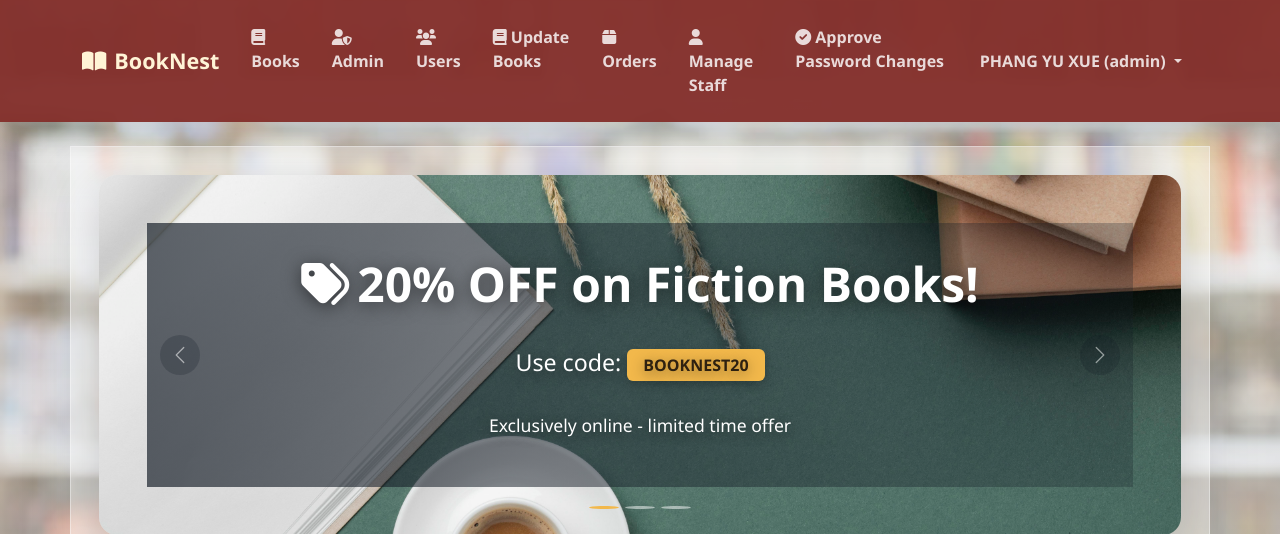
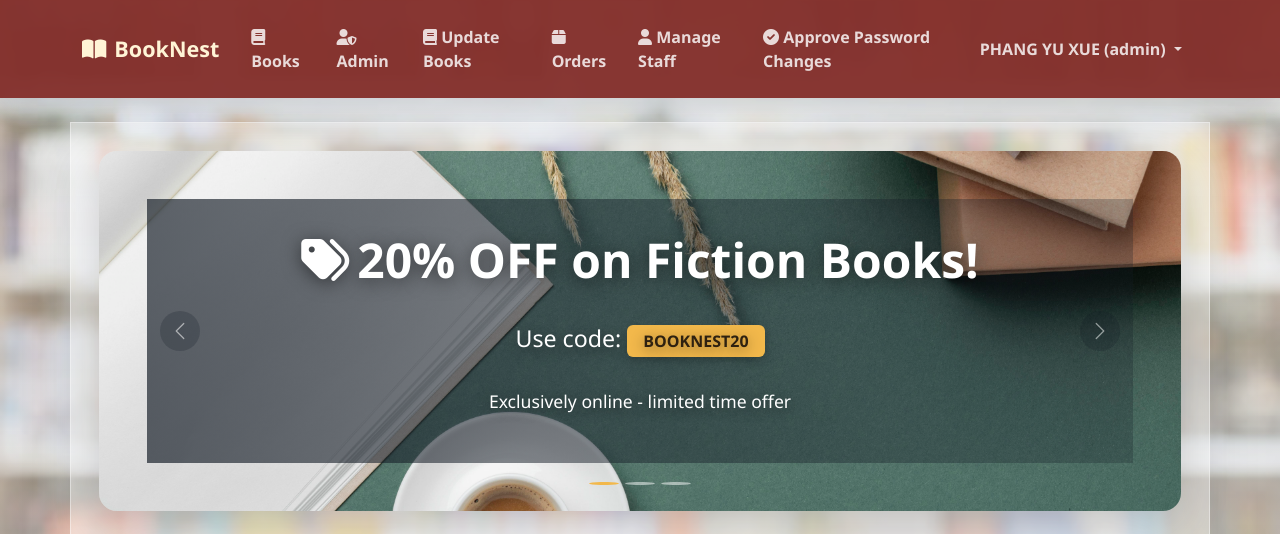
Before and after one commit to ohxinyao/booknestonlinebookstoresystem, a PHP site: page /finalproject/Customer/index.php in a window 1280 px wide. Shown: the top 534 px of the page. Run offline with PHP 8.4, Linux system fonts and the light colour scheme; a user stored in the database is signed in; data comes from the database, SQL or seed files in the repository.

Commit message:
Update header.php

```diff
--- a/Customize&Database/header.php
+++ b/Customize&Database/header.php
@@ -57,7 +57,6 @@
                     <li class="nav-item"><a class="nav-link" href="/finalproject/booknestonlinebookstoresystem/Staff/staffManage.php"><i class="fas fa-box"></i> Orders</a></li>
                 <?php elseif (isset($_SESSION['user_role']) && $_SESSION['user_role'] == 'admin'): ?>
                     <li class="nav-item"><a class="nav-link" href="/finalproject/booknestonlinebookstoresystem/Admin/mainPage.php"><i class="fas fa-user-shield"></i> Admin</a></li>
-                    <li class="nav-item"><a class="nav-link" href="/finalproject/booknestonlinebookstoresystem/Admin/manage_users.php"><i class="fas fa-users"></i> Users</a></li>
                     <li class="nav-item"><a class="nav-link" href="/finalproject/booknestonlinebookstoresystem/Admin/manageBook.php"><i class="fas fa-book"></i> Update Books</a></li>
                     <li class="nav-item"><a class="nav-link" href="/finalproject/booknestonlinebookstoresystem/Admin/manageOrder.php"><i class="fas fa-box"></i> Orders</a></li>
                     <li class="nav-item"><a class="nav-link" href="/finalproject/booknestonlinebookstoresystem/Admin/manageStaff.php"><i class="fas fa-user"></i> Manage Staff</a></li>
```
